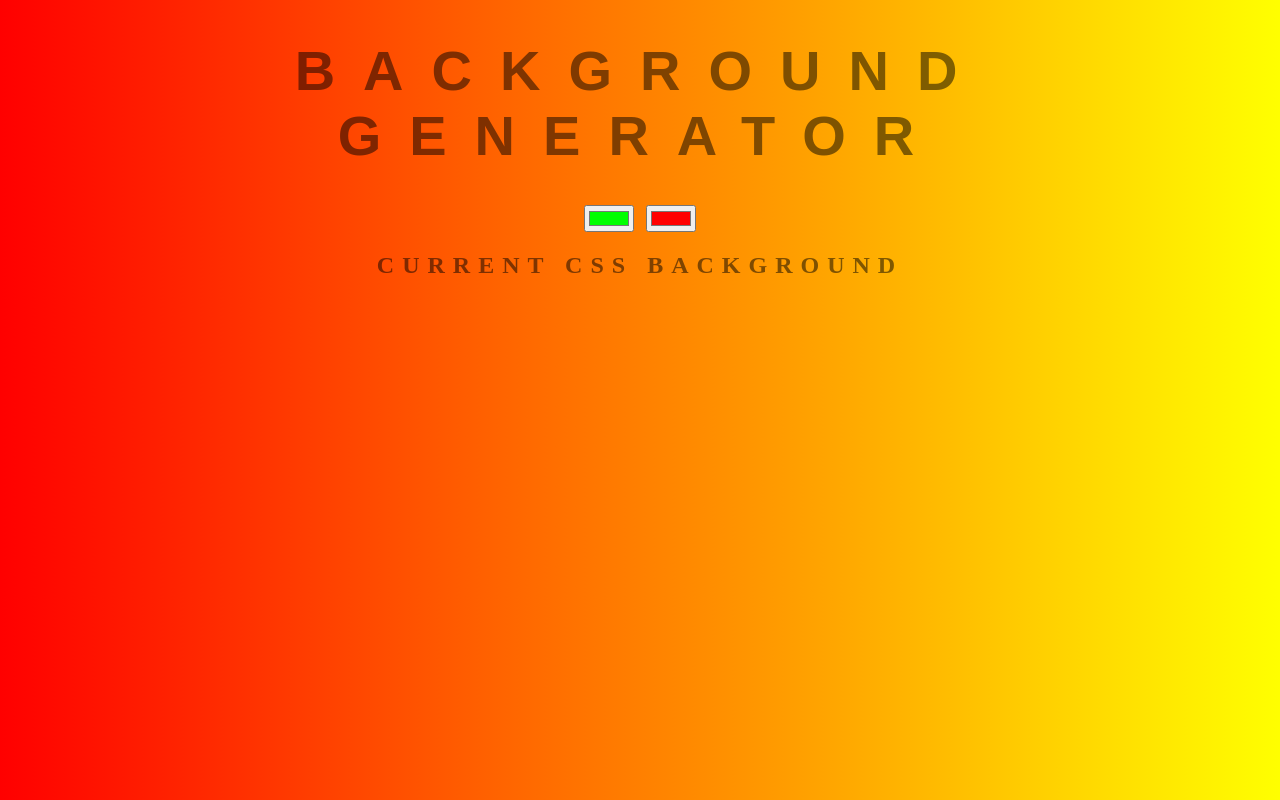
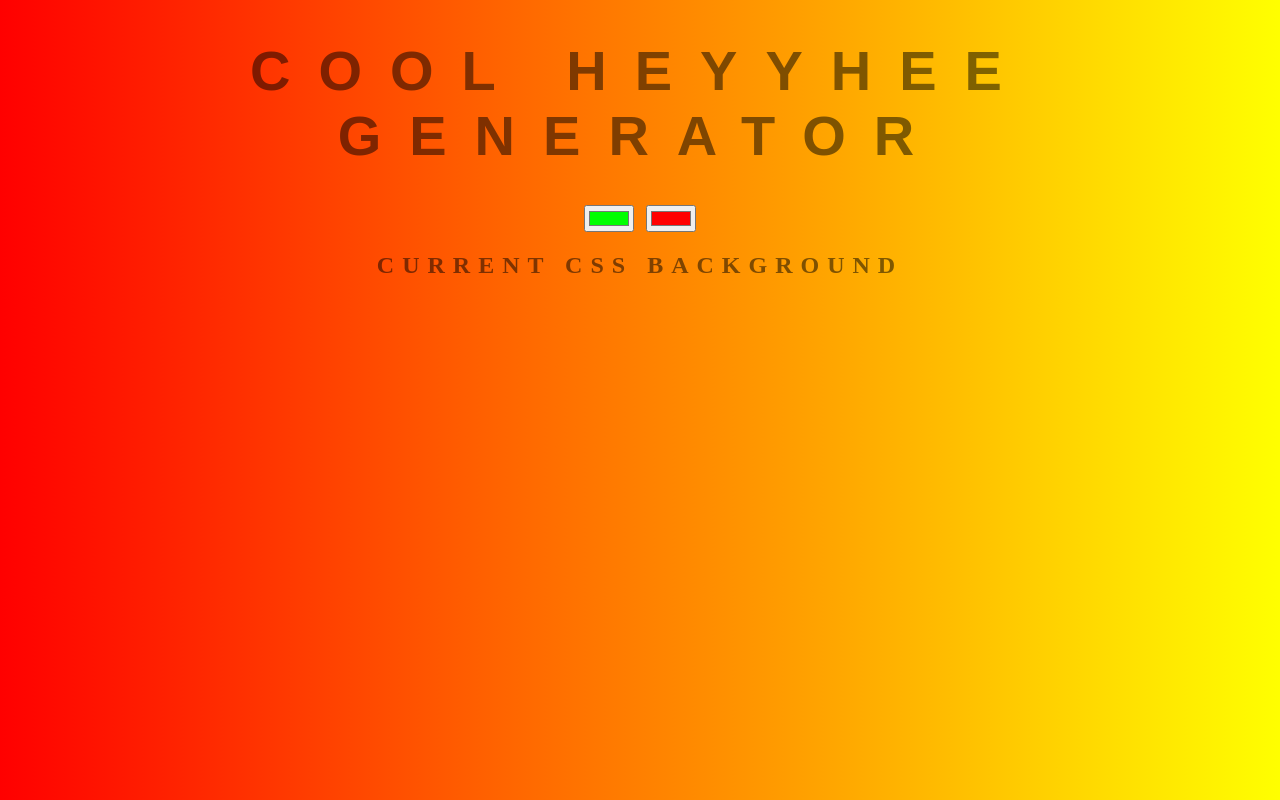
Before and after one commit to sharmadeep698/Background-Generatror-, a plain HTML site: page index.html in a window 1280 px wide. Drawn offline with Linux system fonts and the light colour scheme.

Commit message:
keep on practising

```diff
--- a/index.html
+++ b/index.html
@@ -6,7 +6,7 @@
 
     </head>
 <body>
-    <h1>Background Generator</h1>
+    <h1>cool heyyhee Generator</h1>
     <input class="color1" type="color" name="color1" value="#00ff00">
     <input class="color2" type="color" name="color2" value="#ff0000">
     <h2>Current CSS Background</h2>
```
